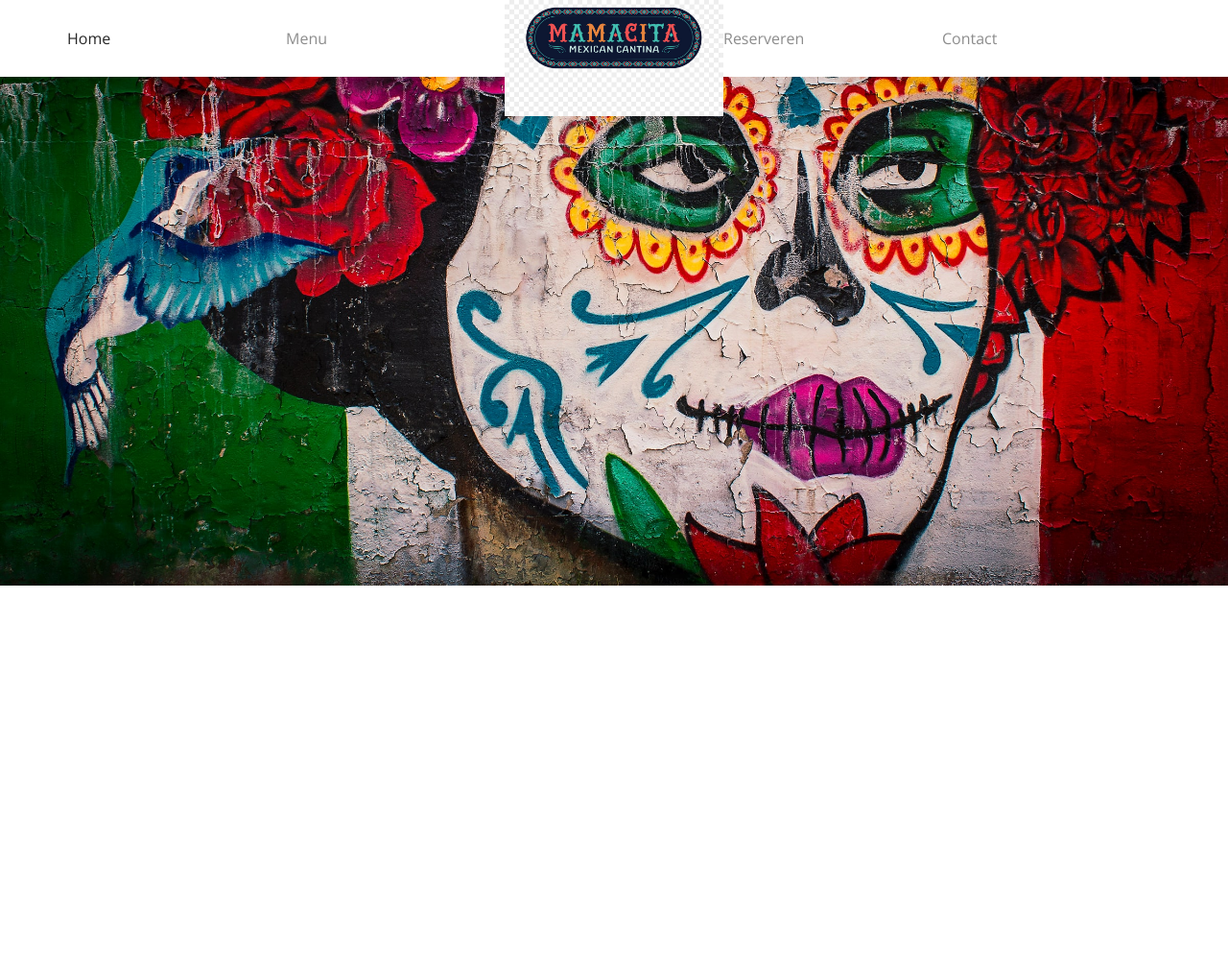
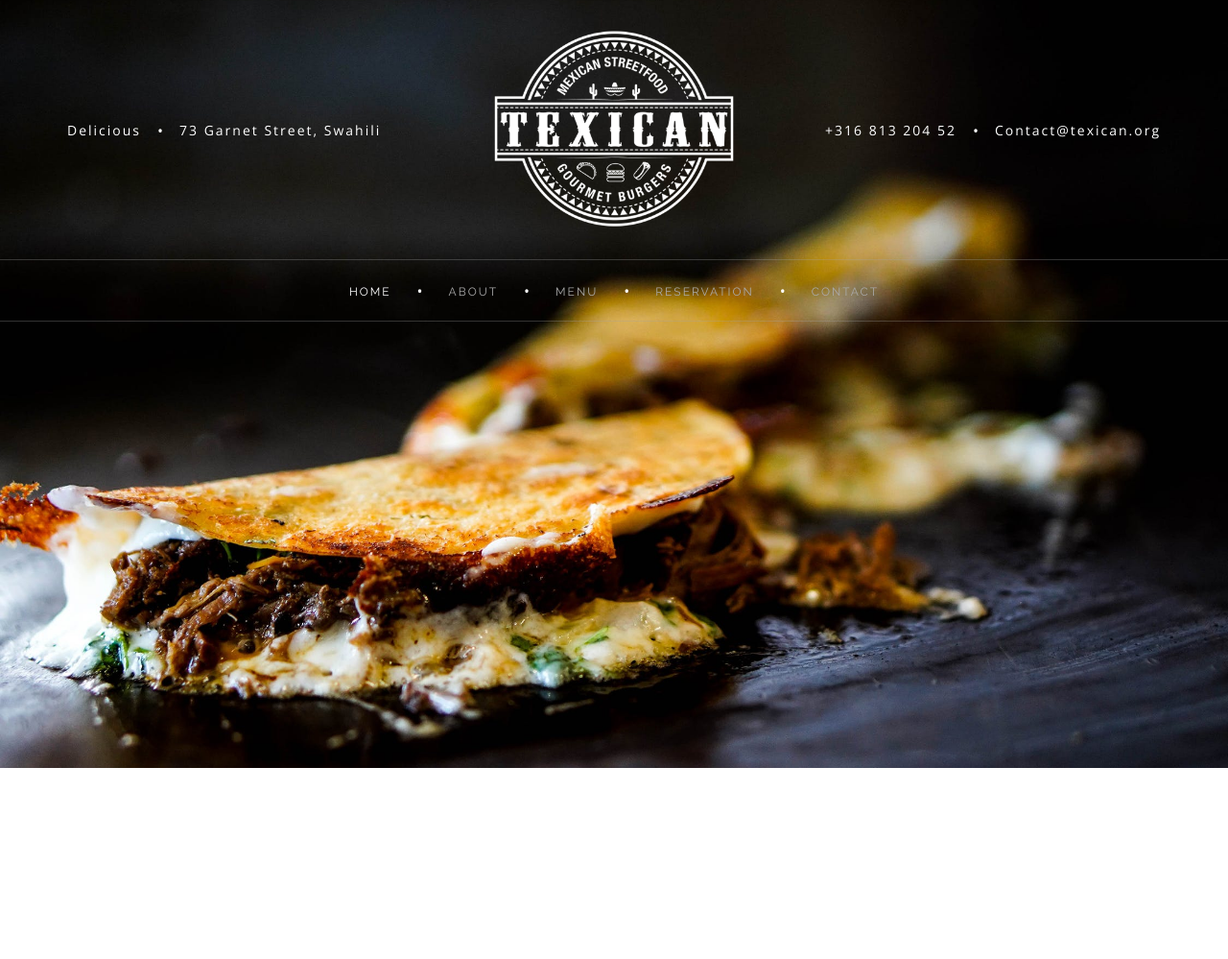
Before and after one commit to yourigruiters/minicrud, a PHP site: page / in a window 1280 px wide. Shown: the top 999 px of the page at 96% size. Run offline with PHP 8.4, Linux system fonts and the light colour scheme.

Commit message:
Started changing landing

```diff
--- a/css/styles.css
+++ b/css/styles.css
@@ -34,65 +34,183 @@ body {
 .container {
   max-width: 1200px;
   width: 100%;
-  height: auto;
+  height: 100%;
+  margin: auto;
   padding: 0px 30px;
 }
 
 /* Header */
 header {
+  position: absolute;
+  top: 0;
+  left: 0;
+  display: flex;
+  flex-direction: column;
+  width: 100%;
+  height: auto;
+  color: white;
+  background-color: transparant;
+}
+
+header .introduction-spacer {
+  width: 100%;
+  height: 270px;
+  padding: 10px 0px;
+}
+
+header .introduction-spacer .introduction {
+  display: flex;
+  justify-content: space-between;
+  align-items: center;
+  width: 100%;
+  height: 100%;
+}
+
+header .introduction-spacer .introduction .options {
+  display: flex;
+  flex: 1;
+  justify-content: flex-start;
+  align-items: center;
+}
+
+header .introduction-spacer .introduction .options ul {
+  display: flex;
+  justify-content: start;
+  align-items: center;
+  width: 100%;
+  height: 100%;
+  list-style-type: none;
+}
+
+header .introduction-spacer .introduction .options:last-child ul {
+  justify-content: end;
+}
+
+header .introduction-spacer .introduction .options ul li {
+  position: relative;
+  margin-left: 40px;
+}
+
+header .introduction-spacer .introduction .options ul li:first-child {
+  margin-left: 0px;
+}
+
+header .introduction-spacer .introduction .options ul li::before {
+  content: "•";
+  position: absolute;
+  left: -23px;
+  top: 1px;
+}
+
+header .introduction-spacer .introduction .options ul li:first-child::before {
+  content: "";
+  display: none;
+}
+
+header .introduction-spacer .introduction .options ul li a {
+  color: white;
+  font-size: 14px;
+  letter-spacing: 2px;
+}
+
+header .introduction-spacer .introduction .options ul li a:hover {
+  text-decoration: underline;
+}
+
+header .introduction-spacer .introduction .logo {
+  display: flex;
+  width: 250px;
+}
+
+header .introduction-spacer .introduction .logo img {
+}
+
+header nav {
+  width: 100%;
+  height: 65px;
+  border-top: 1px solid rgba(161, 161, 161, 0.3);
+  border-bottom: 1px solid rgba(161, 161, 161, 0.3);
+}
+
+header nav.sticky {
   position: fixed;
   top: 0;
   left: 0;
-  display: flex;
-  align-items: center;
-  justify-content: center;
-  width: 100%;
-  height: 80px;
-  background-color: white;
-}
-
-header.shadow {
+  background-color: black;
   -webkit-box-shadow: 0 3px 5px rgba(57, 63, 72, 0.3);
   -moz-box-shadow: 0 3px 5px rgba(57, 63, 72, 0.3);
   box-shadow: 0 3px 5px rgba(57, 63, 72, 0.3);
 }
 
-header nav {
+header nav ul {
   display: flex;
-  justify-content: space-evenly;
+  justify-content: center;
   align-items: center;
   width: 100%;
-  height: auto;
-}
-
-header nav ul {
-  display: flex;
-  justify-content: space-evenly;
-  align-items: center;
-  width: 100%;
-  height: auto;
+  height: 100%;
   list-style-type: none;
 }
 
-header nav ul a {
-  width: 20%;
-  color: rgba(0, 0, 0, 0.45);
+header nav ul li {
+  position: relative;
+  margin-left: 60px;
 }
 
-header nav ul a:hover {
-  color: rgba(0, 0, 0, 0.85);
+header nav ul li:first-child {
+  margin-left: 0px;
 }
 
-header nav ul a.active {
-  color: rgba(0, 0, 0, 0.85);
+header nav ul li::before {
+  content: "•";
+  position: absolute;
+  left: -33px;
+  top: 1px;
 }
 
-/* header nav ul li {
+header nav ul li:first-child::before {
+  content: "";
+  display: none;
+}
+
+header nav ul li a {
+  color: rgb(170, 170, 170);
+  font-family: "Raleway", sans-serif;
+  font-size: 12px;
+  letter-spacing: 2px;
+  text-transform: uppercase;
+}
+
+header nav ul li a.active,
+header nav ul li a:hover {
+  color: white;
+}
+
+@media only screen and (max-width: 1200px) {
+  header .introduction-spacer .introduction .options ul li a {
+    font-size: 12px;
+    letter-spacing: 1px;
+  }
+}
+
+@media only screen and (max-width: 940px) {
+  header .introduction-spacer .introduction {
+    justify-content: center;
+  }
+
+  header .introduction-spacer .introduction .options {
+    display: none;
+  }
 }
 
 /* Landing */
-/* .landing {
+.landing {
+  display: flex;
+  justify-content: center;
+  align-items: flex-end;
+  width: 100%;
+  min-height: 100vh;
+  background-image: url("../media/landing.jpg");
+  background-size: cover;
+  background-repeat: no-repeat;
+  background-position: center center;
 }
-
-.landing img {
-} */
--- /dev/null
+++ b/index.html
@@ -0,0 +1,55 @@
+<!DOCTYPE html>
+<html lang="en">
+  <head>
+    <meta charset="UTF-8" />
+    <meta http-equiv="X-UA-Compatible" content="IE=edge" />
+    <meta name="viewport" content="width=device-width, initial-scale=1.0" />
+    <title>Restaurant</title>
+    <link rel="preconnect" href="https://fonts.googleapis.com" />
+    <link rel="preconnect" href="https://fonts.gstatic.com" crossorigin />
+    <link
+      href="https://fonts.googleapis.com/css2?family=Open+Sans:wght@300;400;700&family=Raleway:wght@300;400;700&display=swap"
+      rel="stylesheet"
+    />
+    <link rel="stylesheet" href="css/styles.css" />
+  </head>
+  <body>
+    <header>
+      <section class="introduction-spacer">
+        <div class="container">
+          <div class="introduction">
+            <div class="options">
+              <ul>
+                <li><a href="#">Delicious</a></li>
+                <li><a href="#">73 Garnet Street, Swahili</a></li>
+              </ul>
+            </div>
+            <div class="logo">
+              <img src="media/logo.png" alt="logo" />
+            </div>
+            <div class="options">
+              <ul>
+                <li><a href="#">+316 813 204 52</a></li>
+                <li><a href="#">Contact@texican.org</a></li>
+              </ul>
+            </div>
+          </div>
+        </div>
+      </section>
+      <nav>
+        <div class="container">
+          <ul>
+            <li><a href="#" class="active">Home</a></li>
+            <li><a href="#">About</a></li>
+            <li><a href="#">Menu</a></li>
+            <li><a href="#">Reservation</a></li>
+            <li><a href="#">Contact</a></li>
+          </ul>
+        </div>
+      </nav>
+    </header>
+    <section class="landing"></section>
+    <script src="js/jQuery.js"></script>
+    <script src="js/main.js"></script>
+  </body>
+</html>
--- a/index.php
+++ /dev/null
@@ -1,33 +0,0 @@
-<!DOCTYPE html>
-<html lang="en">
-<head>
-    <meta charset="UTF-8">
-    <meta http-equiv="X-UA-Compatible" content="IE=edge">
-    <meta name="viewport" content="width=device-width, initial-scale=1.0">
-    <title>Restaurant</title>
-    <link rel="preconnect" href="https://fonts.googleapis.com">
-    <link rel="preconnect" href="https://fonts.gstatic.com" crossorigin>
-    <link href="https://fonts.googleapis.com/css2?family=Open+Sans:wght@300;400;700&family=Raleway:wght@300;400;700&display=swap" rel="stylesheet">
-    <link rel="stylesheet" href="css/styles.css">
-</head>
-<body>
-    <header>
-        <div class="container">
-            <nav>
-                <ul>
-                    <a href="#" class="active"><li>Home</li></a>
-                    <a href="#"><li>Menu</li></a>
-                    <a href="#"><li><img src="media/mamacita.jpg" alt="lgoo" /></li></a>
-                    <a href="#"><li>Reserveren</li></a>
-                    <a href="#"><li>Contact</li></a>
-                </ul>
-            </nav>
-        </div>
-    </header>
-    <section class="landing">
-        <img src="media/landing.jpg" alt="landing" />
-    </section>
-    <script src="js/jQuery.js"></script>
-    <script src="js/main.js"></script>
-</body>
-</html>
--- a/js/main.js
+++ b/js/main.js
@@ -1,11 +1,11 @@
-const header = $("header");
+const nav = document.querySelector("nav");
+const introduction = document.querySelector(".introduction-spacer");
 
 $(window).scroll(function (e) {
-  if (header.offset().top !== 0) {
-    if (!header.hasClass("shadow")) {
-      header.addClass("shadow");
-    }
+  console.log(introduction.offsetHeight);
+  if (window.pageYOffset > introduction.offsetHeight) {
+    nav.classList.add("sticky");
   } else {
-    header.removeClass("shadow");
+    nav.classList.remove("sticky");
   }
 });
```
Also changed, not shown: media/landing.jpg, media/logo.jpg (deleted), media/logo.png (added), media/mamacita.jpg (deleted).
